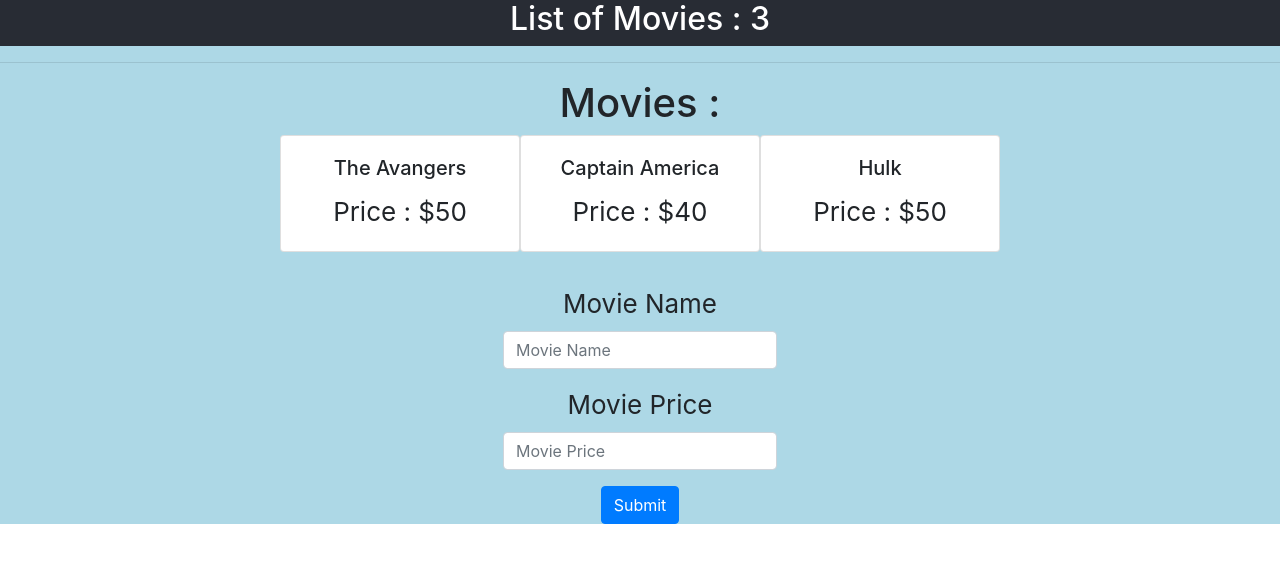
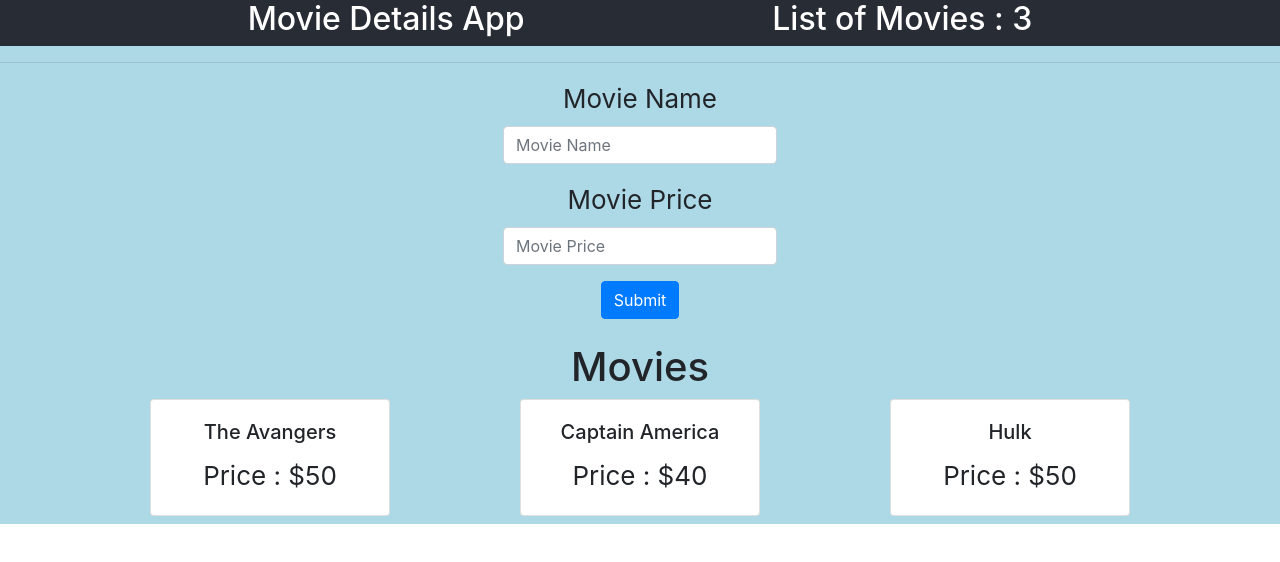
Before and after one commit to prettyTiger1022/sample-react-app, a React (Create React App) app: page / in a window 1280 px wide. Shown: the top 562 px of the page. Built offline with nearby package versions, Linux system fonts and the light colour scheme.

Commit message:
improved styling

```diff
--- a/src/App.css
+++ b/src/App.css
@@ -12,9 +12,9 @@
 .App-header {
   background-color: #282c34;
   display: flex;
-  flex-direction: column;
+  flex-direction: row;
   align-items: center;
-  justify-content: center;
+  justify-content: space-evenly;
   font-size: calc(10px + 2vmin);
   color: white;
 }
@@ -31,18 +31,12 @@
   font-size: calc(10px + 2vmin);
 }
 
-.movie {
-  display: inline-flex;
+
+.movieList {
+  display: flex;
   flex-direction: row;
-  align-items: center;
-  justify-content: space-between;
+  justify-content: space-around;
+  align-content: center;
+  flex-wrap: wrap;
   font-size: calc(10px + 2vmin);
 }
-
-.movieList {
-  display: inline-flexbox;
-  flex-direction: row;
-  align-items: center;
-  justify-content: space-around;
-  font-size: calc(10px + 2vmin);
-}
--- a/src/App.js
+++ b/src/App.js
@@ -11,9 +11,10 @@
       <MovieProvider>
         <Nav />
         <hr />
+        <AddMovie />
+        <br />
+        <h1> Movies </h1>
         <MovieList />
-        <br />
-        <AddMovie />
       </MovieProvider>
     </div>
   );
--- a/src/Movie.js
+++ b/src/Movie.js
@@ -4,7 +4,7 @@
 
 const Movie = (props) => {
   return (
-    <div key={props.movie.id} className="movie">
+    <div key={props.movie.id}>
       <Card style={{ width: "15rem" }} className="mb-2">
         <Card.Body>
           <Card.Title> {props.movie.name} </Card.Title>
--- a/src/MovieList.js
+++ b/src/MovieList.js
@@ -9,7 +9,6 @@
 
   return (
     <Container className="movieList">
-      <h1> Movies : </h1>
       {movies.map((movie) => (
         <Movie movie={movie} />
       ))}
--- a/src/Nav.js
+++ b/src/Nav.js
@@ -7,6 +7,7 @@
 
   return (
     <nav className="App-header">
+      <h2> Movie Details App </h2>
       <h2> List of Movies : {movies.length}</h2>
     </nav>
   );
```
